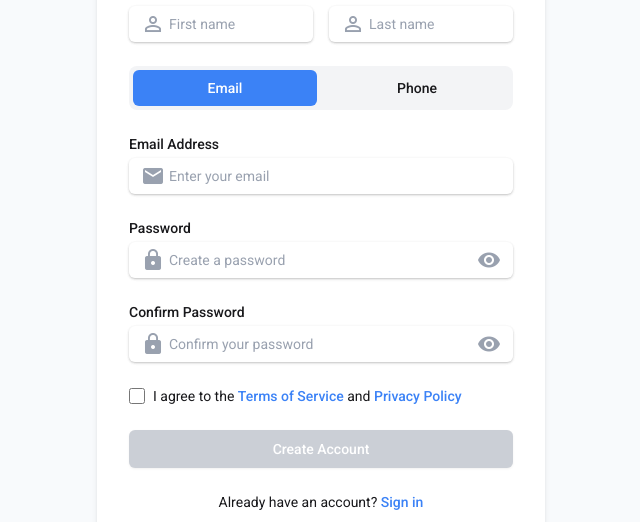
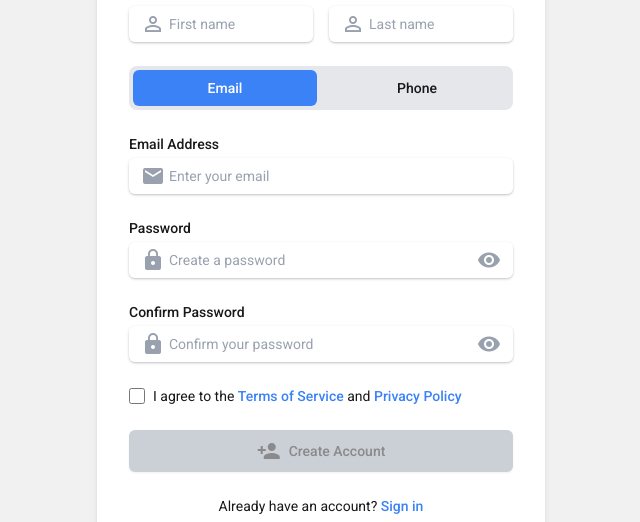
Before and after one commit to Biswajit-2600/medigal, a Next.js app: page /auth/signup in a window 1280 px wide. Shown: the part 301-823 px from the top of the page, without its empty margins (319-959 px from the left). Built offline with nearby package versions, Linux system fonts and the light colour scheme; no server answers.

Commit message:
made changes to signup form

```diff
--- a/src/app/auth/signup/page.tsx
+++ b/src/app/auth/signup/page.tsx
@@ -6,7 +6,7 @@ export default async function SignupPage() {
   await requireNoAuth();
 
   return (
-    <div className="bg-background-light font-display">
+    <div className="bg-background-light font-display min-h-screen">
       <div className="py-8 px-4">
         <div className="w-full max-w-md mx-auto space-y-8">
           <div className="text-center">
--- a/src/app/globals.css
+++ b/src/app/globals.css
@@ -6,7 +6,7 @@ html {
 }
 
 :root {
-  --background: #F8FAFC;
+  --background: #F1F1F1;
   --foreground: #18181B;
 }
 
--- a/src/app/layout.tsx
+++ b/src/app/layout.tsx
@@ -22,7 +22,7 @@ export default function RootLayout({
 }>) {
   return (
     <html lang="en" className="light">
-      <body className={`${roboto.variable} font-display overflow-hidden`} style={{ backgroundColor: "#F8FAFC", color: "#18181B" }}>
+      <body className={`${roboto.variable} font-display`} style={{ backgroundColor: "#F1F1F1", color: "#18181B" }}>
         {/* This injects the Material Icons styles */}
         <MaterialIcon name="init" className="hidden" />
         <Providers>
--- a/src/components/auth/LoginForm.tsx
+++ b/src/components/auth/LoginForm.tsx
@@ -90,7 +90,7 @@ export default function LoginForm() {
   return (
     <>
       {/* Login Method Toggle */}
-      <div className="grid grid-cols-2 gap-2 mb-6 bg-gray-100 p-1 rounded-lg">
+      <div className="grid grid-cols-2 gap-2 mb-6 bg-gray-200 p-1 rounded-lg">
         <button
           type="button"
           onClick={() => setLoginMethod("email")}
--- a/src/components/auth/SignupForm.tsx
+++ b/src/components/auth/SignupForm.tsx
@@ -43,6 +43,7 @@ export default function SignupForm() {
   const [error, setError] = useState<string | null>(null);
   const [showPassword, setShowPassword] = useState(false);
   const [showConfirmPassword, setShowConfirmPassword] = useState(false);
+  const [showSuccessModal, setShowSuccessModal] = useState(false);
   const {
     register,
     handleSubmit,
@@ -108,27 +109,22 @@ export default function SignupForm() {
       // For now, we'll simulate a successful signup
       await new Promise((resolve) => setTimeout(resolve, 1000));
 
-      const result = await signIn("credentials", {
-        identifier: data.loginMethod === "email" ? data.email : data.phone,
-        password: data.password,
-        type: data.loginMethod,
-        redirect: false,
-      });
+      // Show success modal instead of auto-login
+      setShowSuccessModal(true);
 
-      if (result?.error) {
-        setError("Failed to create account. Please try again.");
-        return;
-      }
+      // Redirect to login page after showing success message
+      setTimeout(() => {
+        router.push('/auth/login');
+      }, 2500);
 
-      router.refresh();
-      router.push("/dashboard");
     } catch (error) {
-      setError("Something went wrong. Please try again.");
+      setError("Failed to create account. Please try again.");
     }
   };
 
   return (
-    <form onSubmit={handleSubmit(onSubmit)} className="space-y-6">
+    <>
+      <form onSubmit={handleSubmit(onSubmit)} className="space-y-6">
       {error && (
         <div className="rounded-md bg-red-50 p-4">
           <p className="text-sm text-red-700">{error}</p>
@@ -193,7 +189,7 @@ export default function SignupForm() {
         </div>
       </div>
 
-      <div className="grid grid-cols-2 gap-2 mb-6 bg-gray-100 p-1 rounded-lg">
+      <div className="grid grid-cols-2 gap-2 mb-6 bg-gray-200 p-1 rounded-lg">
         <button
           type="button"
           onClick={() => {
@@ -289,6 +285,7 @@ export default function SignupForm() {
           <input
             {...register("password")}
             type={showPassword ? "text" : "password"}
+            tabIndex={0}
             className="block w-full pl-10 pr-10 py-2 border-0 rounded-md leading-5 bg-white text-text-light placeholder-gray-400 focus:outline-none focus:ring-2 focus:ring-primary shadow-sm sm:text-sm"
             placeholder="Create a password"
           />
@@ -329,6 +326,7 @@ export default function SignupForm() {
           <input
             {...register("confirmPassword")}
             type={showConfirmPassword ? "text" : "password"}
+            tabIndex={0}
             className="block w-full pl-10 pr-10 py-2 border-0 rounded-md leading-5 bg-white text-text-light placeholder-gray-400 focus:outline-none focus:ring-2 focus:ring-primary shadow-sm sm:text-sm"
             placeholder="Confirm your password"
           />
@@ -386,17 +384,23 @@ export default function SignupForm() {
       <button
         type="submit"
         disabled={isSubmitting || !isFormValid()}
-        className={`w-full flex justify-center py-2 px-4 border border-transparent rounded-md shadow-sm text-sm font-medium text-white focus:outline-none focus:ring-2 focus:ring-offset-2 focus:ring-primary disabled:opacity-50 disabled:cursor-not-allowed ${
+        className={`w-full flex justify-center items-center py-2 px-4 border border-transparent rounded-md shadow-sm text-sm font-medium focus:outline-none focus:ring-2 focus:ring-offset-2 focus:ring-primary disabled:opacity-50 disabled:cursor-not-allowed ${
           isSubmitting || !isFormValid()
             ? "cursor-not-allowed bg-gray-400"
-            : "cursor-pointer hover:bg-blue-700"
+            : "cursor-pointer hover:bg-blue-700 text-white"
         }`}
         style={isFormValid() && !isSubmitting ? {backgroundColor: 'rgb(59 130 246 / var(--tw-bg-opacity, 1))'} : {}}
       >
         {isSubmitting ? (
-          <MaterialIcon name="sync" className="animate-spin" />
+          <>
+            <MaterialIcon name="hourglass_empty" className="animate-spin mr-2" />
+            Creating Account...
+          </>
         ) : (
-          "Create Account"
+          <>
+            <MaterialIcon name="person_add" className="mr-2" />
+            Create Account
+          </>
         )}
       </button>
 
@@ -413,5 +417,46 @@ export default function SignupForm() {
         </p>
       </div>
     </form>
+
+    {/* Success Modal */}
+    {showSuccessModal && (
+      <div className="fixed inset-0 z-50 flex items-center justify-center p-4">
+        {/* Backdrop */}
+        <div className="absolute inset-0 bg-gradient-to-br from-black/20 via-emerald-900/20 to-black/30 backdrop-blur-lg transition-all duration-300" />
+
+        {/* Modal Content */}
+        <div className="relative backdrop-blur-2xl border border-emerald-200/30 rounded-3xl shadow-2xl shadow-emerald-500/20 p-8 max-w-md w-full transform transition-all duration-300 scale-100" style={{ backgroundColor: 'rgba(245, 245, 244, 0.90)' }}>
+          <div className="text-center">
+            {/* Success Icon */}
+            <div className="mx-auto flex items-center justify-center w-20 h-20 mb-6">
+              <div className="w-16 h-16 bg-gradient-to-r from-emerald-100 to-green-100 rounded-full flex items-center justify-center">
+                <MaterialIcon name="check_circle" className="text-emerald-600 text-4xl" />
+              </div>
+            </div>
+
+            {/* Success Message */}
+            <h3 className="text-2xl font-bold bg-gradient-to-r from-emerald-700 to-emerald-600 bg-clip-text text-transparent mb-3">
+              Account Created Successfully!
+            </h3>
+
+            <p className="text-gray-600 mb-6 text-sm leading-relaxed">
+              Welcome to Healbi! Your account has been created successfully. You'll be redirected to the login page shortly.
+            </p>
+
+            {/* Loading indicator */}
+            <div className="flex justify-center items-center space-x-2">
+              <MaterialIcon name="hourglass_empty" className="text-emerald-600 animate-spin" />
+              <span className="text-sm text-emerald-600">Redirecting to login...</span>
+            </div>
+
+            {/* Bottom accent */}
+            <div className="mt-6 flex justify-center">
+              <div className="w-12 h-1 bg-gradient-to-r from-emerald-400 to-teal-400 rounded-full"></div>
+            </div>
+          </div>
+        </div>
+      </div>
+    )}
+    </>
   );
 }
--- a/src/components/navigation/Navbar.tsx
+++ b/src/components/navigation/Navbar.tsx
@@ -5,6 +5,7 @@ import { signOut } from "next-auth/react";
 import { useState } from "react";
 import MaterialIcon from "@/components/ui/MaterialIcons";
 import LoadingLink from "@/components/ui/LoadingLink";
+import { useLoading } from "@/contexts/LoadingContext";
 
 const navItems = [
   {
@@ -27,6 +28,7 @@ const navItems = [
 export default function Navbar() {
   const pathname = usePathname();
   const [showLogoutModal, setShowLogoutModal] = useState(false);
+  const { showLoading } = useLoading();
 
   const handleLogout = () => {
     signOut({ callbackUrl: "/auth/login" });
@@ -38,6 +40,7 @@ export default function Navbar() {
 
   const handleConfirmLogout = () => {
     setShowLogoutModal(false);
+    showLoading("Signing you out...");
     handleLogout();
   };
 
```
